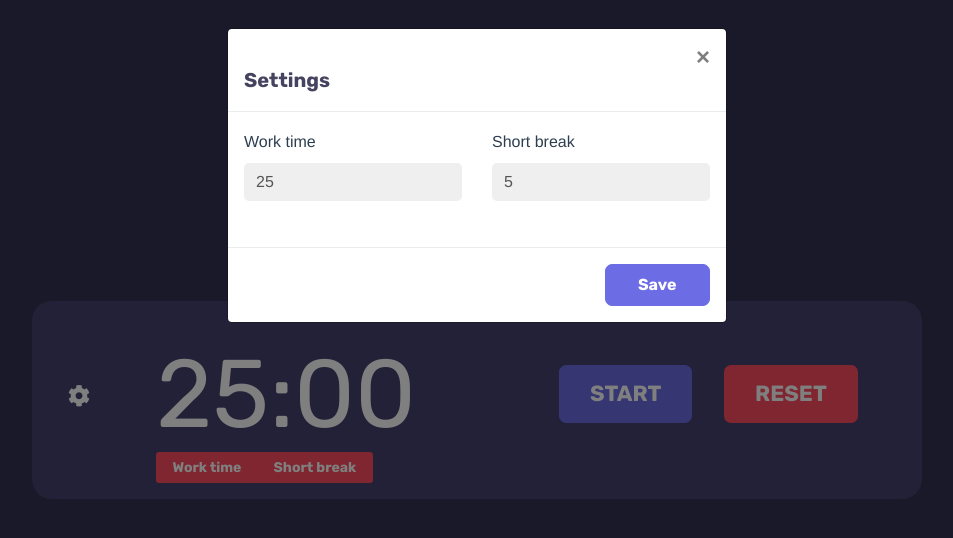
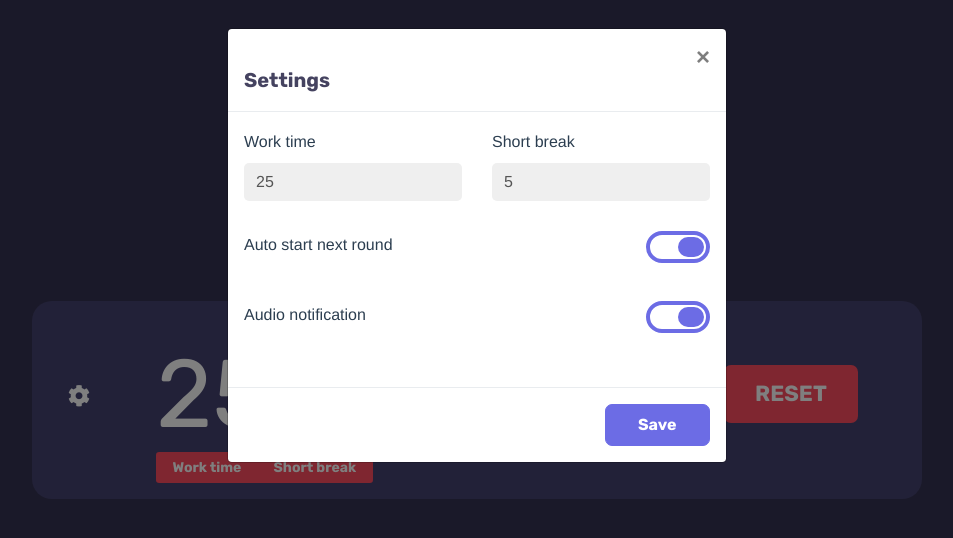
Before and after one commit to revlenuwe/vumdoro, a Vue app: page / in a window 1280 px wide. Both pictures are taken after a click on the button 242 px from the left and 396 px from the top of the page. Shown: the top 538 px of the page, without its empty margins (163-1116 px from the left). Built offline with nearby package versions, Linux system fonts and the light colour scheme.

Commit message:
audio & autoNext update functionality

```diff
--- a/package.json
+++ b/package.json
@@ -10,6 +10,7 @@
     "core-js": "^3.6.5",
     "vue": "^2.6.11",
     "vue-router": "^3.2.0",
+    "vuelidate": "^0.7.5",
     "vuex": "^3.4.0",
     "vuex-persistedstate": "^3.1.0"
   },
--- a/public/assets/css/style.css
+++ b/public/assets/css/style.css
@@ -471,7 +471,69 @@ footer.footer.light {
   border-radius: 20px !important;
 }
 
+.tgl {
+  display: none;
+}
+.tgl, .tgl:after, .tgl:before, .tgl *, .tgl *:after, .tgl *:before, .tgl + .tgl-btn {
+  box-sizing: border-box;
+}
+.tgl::-moz-selection, .tgl:after::-moz-selection, .tgl:before::-moz-selection, .tgl *::-moz-selection, .tgl *:after::-moz-selection, .tgl *:before::-moz-selection, .tgl + .tgl-btn::-moz-selection {
+  background: none;
+}
+.tgl::selection, .tgl:after::selection, .tgl:before::selection, .tgl *::selection, .tgl *:after::selection, .tgl *:before::selection, .tgl + .tgl-btn::selection {
+  background: none;
+}
+.tgl + .tgl-btn {
+  outline: 0;
+  display: block;
+  width: 4em;
+  height: 2em;
+  position: relative;
+  cursor: pointer;
+  -webkit-user-select: none;
+  -moz-user-select: none;
+  -ms-user-select: none;
+  user-select: none;
+}
+.tgl + .tgl-btn:after, .tgl + .tgl-btn:before {
+  position: relative;
+  display: block;
+  content: "";
+  width: 50%;
+  height: 100%;
+}
+.tgl + .tgl-btn:after {
+  left: 0;
+}
+.tgl + .tgl-btn:before {
+  display: none;
+}
+.tgl:checked + .tgl-btn:after {
+  left: 50%;
+}
 
+.tgl-flat + .tgl-btn {
+  padding: 2px;
+  -webkit-transition: all .2s ease;
+  transition: all .2s ease;
+  background: #fff;
+  border: 4px solid rgb(85, 85, 85);
+  border-radius: 2em;
+}
+.tgl-flat + .tgl-btn:after {
+  -webkit-transition: all .2s ease;
+  transition: all .2s ease;
+  background: rgb(85, 85, 85);
+  content: "";
+  border-radius: 1em;
+}
+.tgl-flat:checked + .tgl-btn {
+  border: 4px solid #6C6CE5;
+}
+.tgl-flat:checked + .tgl-btn:after {
+  left: 50%;
+  background: #6C6CE5;
+}
 
 .shadow-dark, .desktop-header .dropdown-menu {
   -webkit-box-shadow: 0px 5px 20px 0px rgba(69, 67, 96, 0.1);
--- a/src/components/ConfigModal.vue
+++ b/src/components/ConfigModal.vue
@@ -12,18 +12,32 @@
                     <div class="row">
                         <div class="form-group text-left col-lg-6">
                             <label>Work time</label>
-                            <input type="number" class="form-control" v-model="rounds.work" placeholder="Work time" required="required">
+                            <input type="number" class="form-control" v-model="localConfig.rounds.work" placeholder="Work time" required="required">
                             <div class="help-block with-errors"></div>
                         </div>
                         <div class="form-group text-left col-lg-6">
                             <label>Short break</label>
-                            <input type="number" class="form-control" v-model="rounds.break" placeholder="Short break" required="required">
+                            <input type="number" class="form-control" v-model="localConfig.rounds.break" placeholder="Short break" required="required">
                             <div class="help-block with-errors"></div>
+                        </div>
+                        <div class="form-group col-lg-12 d-flex justify-content-between">
+                            <span>Auto start next round</span>
+                            <div>
+                                <input class="tgl tgl-flat" id="autoNext" v-model="localConfig.autoNext" type="checkbox"/>
+                                <label class="tgl-btn" for="autoNext"></label>
+                            </div>
+                        </div>
+                        <div class="form-group  col-lg-12 d-flex justify-content-between">
+                            <span>Audio notification</span>
+                            <div>
+                                <input class="tgl tgl-flat" id="audio" v-model="localConfig.audioNotification" type="checkbox"/>
+                                <label class="tgl-btn" for="audio"></label>
+                            </div>
                         </div>
                     </div>
                 </div>
                 <div class="modal-footer">
-                    <button type="button" class="btn btn-primary"  @click="updateRoundsTime">Save</button>
+                    <button type="button" class="btn btn-primary" data-dismiss="modal" @click="updateRoundsTime">Save</button>
                 </div>
             </div>
         </div>
@@ -31,7 +45,6 @@
 </template>
 
 <script>
-    import {mapState} from "vuex";
 
     export default {
         name: "ConfigModal",
@@ -43,13 +56,17 @@
         },
         data () {
             return {
-                rounds: this.config.rounds
+                localConfig: {
+                    audioNotification: this.config.audioNotification,
+                    autoNext: this.config.autoNext,
+                    rounds: this.config.rounds
+                }
             }
         },
         methods: {
             updateRoundsTime () {
                 //vuelidate
-                this.$store.dispatch('setRoundsTime', this.rounds)
+                this.$store.dispatch('updateTimerConfig', this.localConfig)
                 this.$emit('update')
             }
         },
--- a/src/store/config.js
+++ b/src/store/config.js
@@ -12,17 +12,15 @@ export default {
     },
     mutations: {
         //update all config or switch settings -> tabs
-        setRoundsTime (state, rounds) {
-            return state.timerConfig.rounds = rounds
+        updateTimerConfig (state, config) {
+            return state.timerConfig = config
         },
     },
     actions: {
-        setRoundsTime ({commit}, rounds) {
-            commit('setRoundsTime', rounds)
+        updateTimerConfig ({commit}, config) {
+            commit('updateTimerConfig', config)
         },
-        setNotification ({commit}) {
-            commit('setNotification')
-        }
+
     },
     getters: {
         timerConfig (state) {
--- a/src/views/Home.vue
+++ b/src/views/Home.vue
@@ -94,7 +94,10 @@
                     this.currentTime--;
                 } else {
                     this.stopTimer()
-                    if(this.timerConfig.autoNext === true){
+                    if (this.timerConfig.audioNotification === true){
+                        this.audioNotification()
+                    }
+                    if (this.timerConfig.autoNext === true){
                         switch (this.roundStatus) {
                             case "work":
                                 this.setRound('break')
@@ -103,7 +106,6 @@
                                 this.setRound('work')
                                 break
                         }
-                        this.audioNotification()
                         this.startTimer()
                     }
                 }
```
Also changed, not shown: 1 other file (tests, documents, lock files or other folders).
